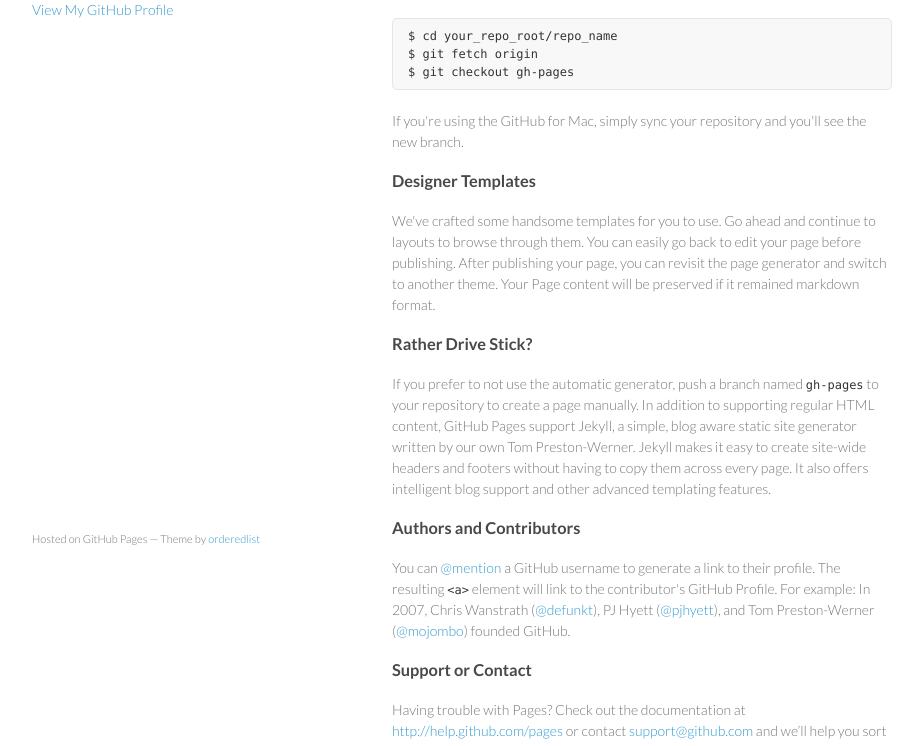
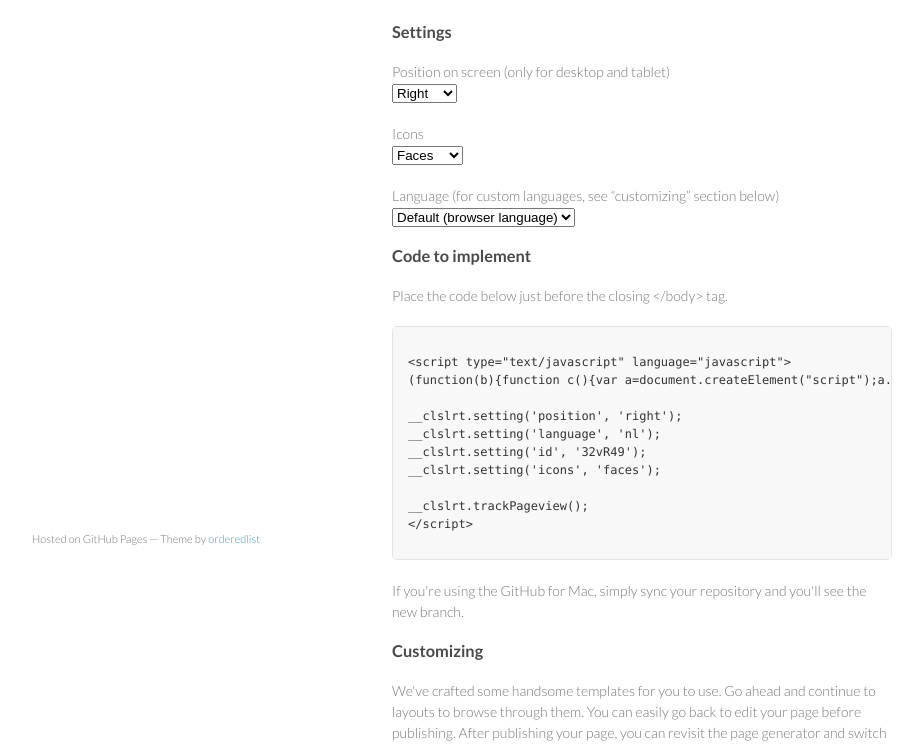
Before and after one commit to closealert/closealert.github.io, a plain HTML site: page index.html in a window 1280 px wide. Shown: the part 182-928 px from the top of the page, without its empty margins (178-1101 px from the left). Drawn offline with nearby package versions, Linux system fonts and the light colour scheme.

Commit message:
First version

```diff
--- a/index.html
+++ b/index.html
@@ -17,49 +17,79 @@
       <header>
         <h1>Documentation for developers</h1>
         <p>CloseAlert customer feedback software</p>
+        <!-- <p class="view"><a href="https://github.com/closealert">View My GitHub Profile</a></p> -->
+      </header>
 
+      <section>
+          <h2>
+            <a name="welcome-to-github-pages" class="anchor" href="#welcome-to-github-pages"><span class="octicon octicon-link"></span></a>
+            CloseAlert for websites
+          </h2>
 
-        <p class="view"><a href="https://github.com/closealert">View My GitHub Profile</a></p>
+          <p>This automatic page generator is the easiest way to create beautiful pages for all of your projects. Author your page content here using GitHub Flavored Markdown, select a template crafted by a designer, and publish. After your page is generated, you can check out the new branch:</p>
 
-      </header>
-      <section>
-        <h3>
-<a name="welcome-to-github-pages" class="anchor" href="#welcome-to-github-pages"><span class="octicon octicon-link"></span></a>Welcome to GitHub Pages.</h3>
+          <h3>Settings</h3>
 
-<p>This automatic page generator is the easiest way to create beautiful pages for all of your projects. Author your page content here using GitHub Flavored Markdown, select a template crafted by a designer, and publish. After your page is generated, you can check out the new branch:</p>
+            <form>
 
-<pre><code>$ cd your_repo_root/repo_name
-$ git fetch origin
-$ git checkout gh-pages
-</code></pre>
+            <p><label>Position on screen (only for desktop and tablet)<br/ >
+              <select id="setting-position">
+                <option>Right</option>
+                <option>Bottom</option>
+              </select>
+            </label></p>
 
-<p>If you're using the GitHub for Mac, simply sync your repository and you'll see the new branch.</p>
+            <p><label>Icons<br />
+              <select id="setting-icon">
+                <option>Faces</option>
+                <option>Thumbs</option>
+              </select>
+            </label></p>
 
-<h3>
-<a name="designer-templates" class="anchor" href="#designer-templates"><span class="octicon octicon-link"></span></a>Designer Templates</h3>
+            <p><label>Language (for custom languages, see <q>customizing</q> section below)<br />
+              <select id="setting-lang">
+                <option>Default (browser language)</option>
+                <option>Dutch</option>
+                <option>English</option>
+              </select>
+            </label></p>
 
-<p>We've crafted some handsome templates for you to use. Go ahead and continue to layouts to browse through them. You can easily go back to edit your page before publishing. After publishing your page, you can revisit the page generator and switch to another theme. Your Page content will be preserved if it remained markdown format.</p>
+            </form>
 
-<h3>
-<a name="rather-drive-stick" class="anchor" href="#rather-drive-stick"><span class="octicon octicon-link"></span></a>Rather Drive Stick?</h3>
+          <h3>Code to implement</h3>
+          <p>Place the code below just before the closing &lt;/body&gt; tag.</p>
 
-<p>If you prefer to not use the automatic generator, push a branch named <code>gh-pages</code> to your repository to create a page manually. In addition to supporting regular HTML content, GitHub Pages support Jekyll, a simple, blog aware static site generator written by our own Tom Preston-Werner. Jekyll makes it easy to create site-wide headers and footers without having to copy them across every page. It also offers intelligent blog support and other advanced templating features.</p>
+          <pre><code>
+&lt;script type="text/javascript" language="javascript"&gt;
+(function(b){function c(){var a=document.createElement("script");a.type="text/javascript";a.async=!0;a.src=("https:"==b.location.protocol?"https:":"http:")+"//static.closealert.com/s/ws/v2/ca.js";document.getElementsByTagName("body")[0].appendChild(a)}var a={q:[],c:function(b){return function(){a.q.push([b,arguments])}}};a.setting=a.c("setting");a.feedbackParam=a.c("feedbackParam");a.trackPageview=a.c("trackPageview");a.locale=a.c("locale");b.__clslrt=a;b.attachEvent?b.attachEvent("onload",c):b.addEventListener("load",c,!1)})(window);
 
-<h3>
-<a name="authors-and-contributors" class="anchor" href="#authors-and-contributors"><span class="octicon octicon-link"></span></a>Authors and Contributors</h3>
+__clslrt.setting('position', 'right');
+__clslrt.setting('language', 'nl');
+__clslrt.setting('id', '32vR49');
+__clslrt.setting('icons', 'faces');
 
-<p>You can <a href="https://github.com/blog/821" class="user-mention">@mention</a> a GitHub username to generate a link to their profile. The resulting <code>&lt;a&gt;</code> element will link to the contributor's GitHub Profile. For example: In 2007, Chris Wanstrath (<a href="https://github.com/defunkt" class="user-mention">@defunkt</a>), PJ Hyett (<a href="https://github.com/pjhyett" class="user-mention">@pjhyett</a>), and Tom Preston-Werner (<a href="https://github.com/mojombo" class="user-mention">@mojombo</a>) founded GitHub.</p>
+__clslrt.trackPageview();
+&lt;/script&gt;
+          </code></pre>
 
-<h3>
-<a name="support-or-contact" class="anchor" href="#support-or-contact"><span class="octicon octicon-link"></span></a>Support or Contact</h3>
+          <p>If you're using the GitHub for Mac, simply sync your repository and you'll see the new branch.</p>
 
-<p>Having trouble with Pages? Check out the documentation at <a href="http://help.github.com/pages">http://help.github.com/pages</a> or contact <a href="mailto:support@github.com">support@github.com</a> and we’ll help you sort it out.</p>
+          <h3>
+          <a name="designer-templates" class="anchor" href="#designer-templates"><span class="octicon octicon-link"></span></a>Customizing</h3>
+
+          <p>We've crafted some handsome templates for you to use. Go ahead and continue to layouts to browse through them. You can easily go back to edit your page before publishing. After publishing your page, you can revisit the page generator and switch to another theme. Your Page content will be preserved if it remained markdown format.</p>
+
       </section>
+
       <footer>
         <p><small>Hosted on GitHub Pages &mdash; Theme by <a href="https://github.com/orderedlist">orderedlist</a></small></p>
       </footer>
+
     </div>
+    <script src="http://code.jquery.com/jquery-1.10.1.min.js"></script>
     <script src="javascripts/scale.fix.js"></script>
+    <script type="text/javascript">
 
+    </script>
   </body>
 </html>
```
